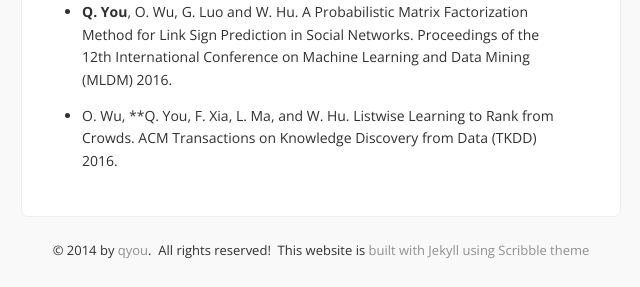
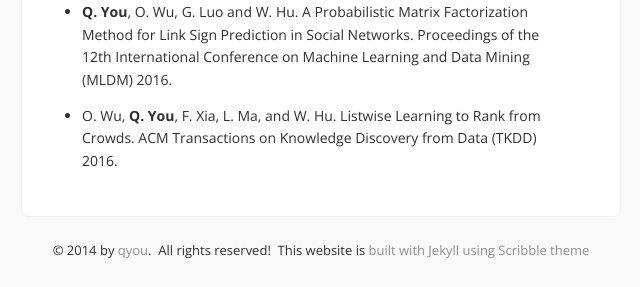
Before and after one commit to guokan/qyou.github.io, a Jekyll site: the page built from about.md, in a window 1280 px wide and 900 px high, scrolled down 2090 px. Shown: the part 546-833 px from the top of the window, without its empty margins (319-959 px from the left). Built offline with Jekyll 4.4.1, drawn with Linux system fonts in a browser that asks for light colours; Markdown is read by kramdown in place of the engine named in the settings; comment, search, counter and statistics services are not loaded.

```diff
--- a/about.md
+++ b/about.md
@@ -78,4 +78,4 @@ I am a aficionado in computer science and technology, machine learning and data
 
 - **Q. You**, O. Wu, G. Luo and W. Hu. A Probabilistic Matrix Factorization Method for Link Sign Prediction in Social Networks. Proceedings of the 12th International Conference on Machine Learning and Data Mining (MLDM) 2016.
 
-- O. Wu, **Q. You, F. Xia, L. Ma, and W. Hu. Listwise Learning to Rank from Crowds. ACM Transactions on Knowledge Discovery from Data (TKDD) 2016.
+- O. Wu, **Q. You**, F. Xia, L. Ma, and W. Hu. Listwise Learning to Rank from Crowds. ACM Transactions on Knowledge Discovery from Data (TKDD) 2016.
```
